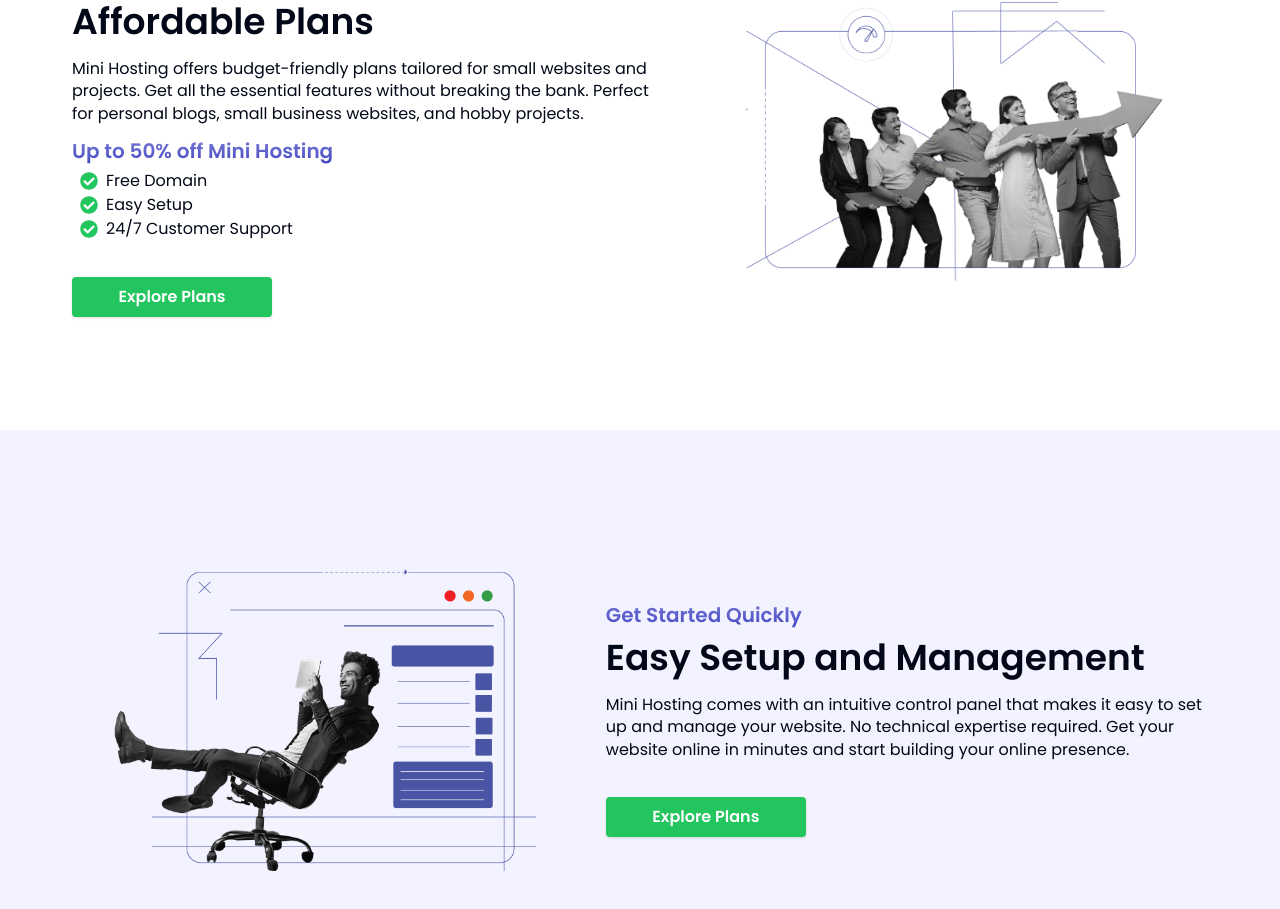
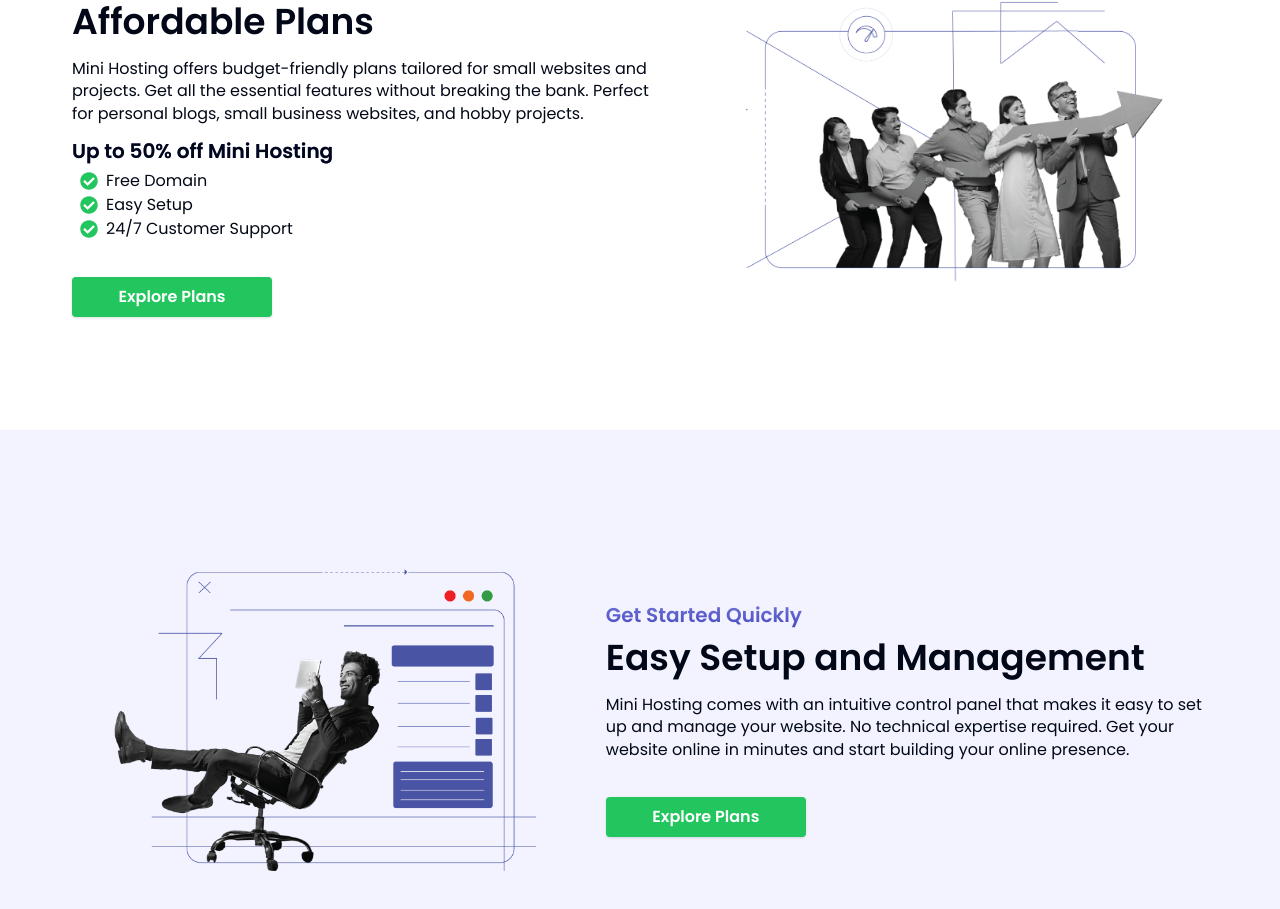
Before and after one commit to Parag0712/Eric-host-main-site, a Next.js app: page /mini-hosting in a window 1280 px wide. Shown: the part 3851-4760 px from the top of the page. Built offline with nearby package versions, Linux system fonts and the light colour scheme; what tailwindcss-debug-screens would draw is missing.

Commit message:
some change in smooth scroll and counter

```diff
--- a/src/app/globals.css
+++ b/src/app/globals.css
@@ -137,4 +137,9 @@ body::-webkit-scrollbar-thumb {
   body {
     scrollbar-color: var(--sb-thumb-color) var(--sb-track-color);
   }
+
 }
+
+*{
+    scroll-behavior: smooth;
+}
--- a/src/app/layout.tsx
+++ b/src/app/layout.tsx
@@ -29,7 +29,7 @@ export default function RootLayout({
       </head>
 
       {/* Body */}
-      <body className={cn("scroll-smooth font-poppins ", inter.className, {
+      <body className={cn("scroll-smooth  font-poppins ", inter.className, {
         "debug-screens": process.env.NODE_ENV === "development",
       })}>
         <StoreProvider>
--- a/src/components/HeroSections/CountdownTimer.tsx
+++ b/src/components/HeroSections/CountdownTimer.tsx
@@ -7,7 +7,7 @@ const CountdownTimer = () => {
 
   useEffect(() => {
     const storedTargetDate = localStorage.getItem('targetDate');
-    let countdownInterval:any;
+    let countdownInterval:any = 0;
 
     if (storedTargetDate) {
       const targetDate = new Date(storedTargetDate);
--- a/src/components/PlanCards/Service.tsx
+++ b/src/components/PlanCards/Service.tsx
@@ -36,7 +36,6 @@ export const Services: FC<ServicesProps> = ({
     customElements,
     shouldBePurple
 }) => {
-    const router = useRouter();
 
     const handleClick = (e: FormEvent) => {
         e.preventDefault();
@@ -67,7 +66,7 @@ export const Services: FC<ServicesProps> = ({
                     {
                         offertitle && (
                             <div className="mt-3">
-                                <h3 className={`bg-gradient-to-b font-semibold from-[#4346C2]/70 to-[#4346C2] text-transparent bg-clip-text text-lg md:text-xl text-inherit `}>
+                                <h3 className={`bg-gradient-to-b font-semibold from-[#4346C2]/70 to-[#4346C2] bg-clip-text text-lg md:text-xl text-inherit `}>
                                     {offertitle}
                                 </h3>
                                 <ul className="pl-2 mt-1" style={{ listStyleType: "disc" }}>
--- a/src/components/Service/FeaturedHosting.tsx
+++ b/src/components/Service/FeaturedHosting.tsx
@@ -72,7 +72,7 @@ const hosting: FeatureProps[] = [
 ];
 export const FeaturedHosting = () => {
     const router = useRouter();
-    const { currencyCode, currencyRate, currencySymbol } = useSelector((state: RootState) => state);
+    const { currencyRate, currencySymbol } = useSelector((state: RootState) => state.reducer);
 
     return (
         <Container
```
